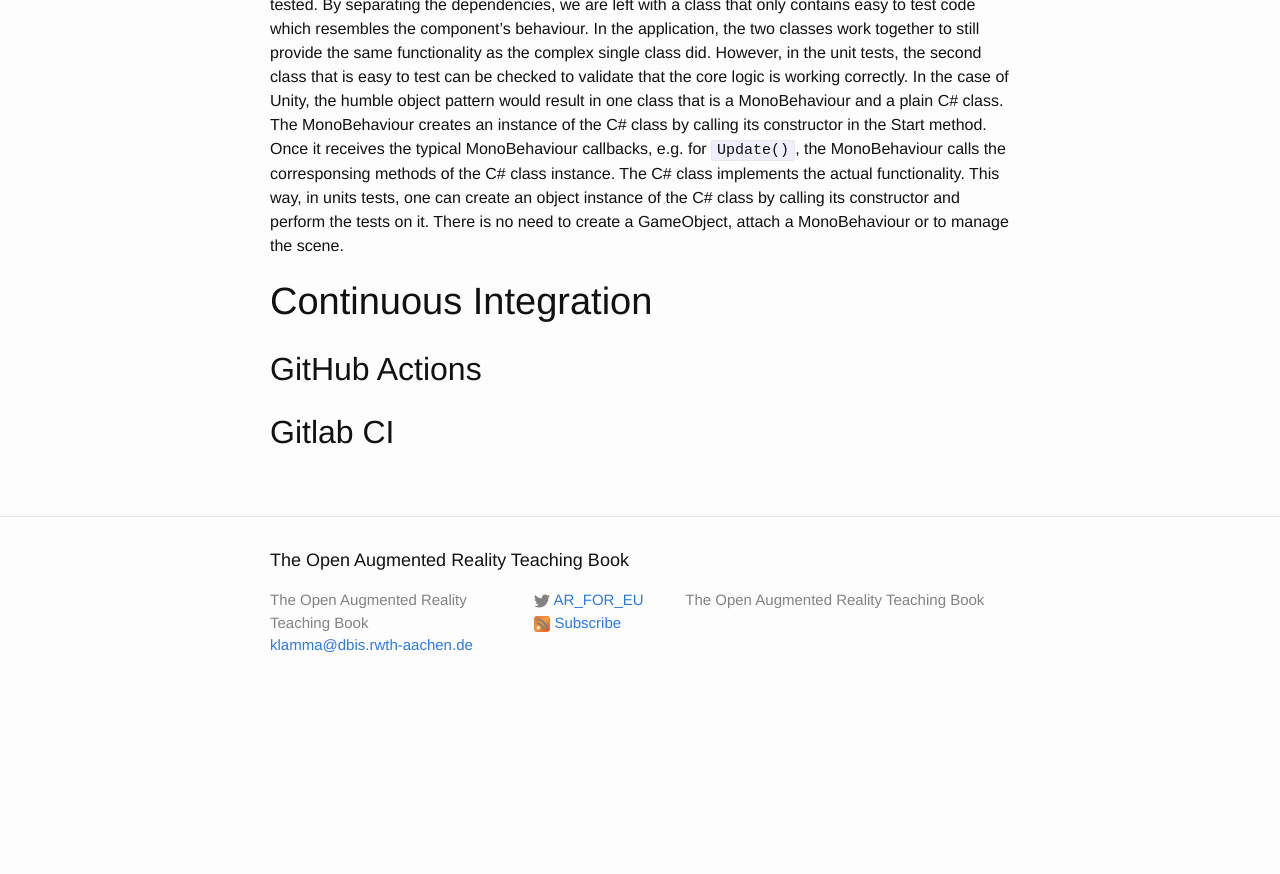
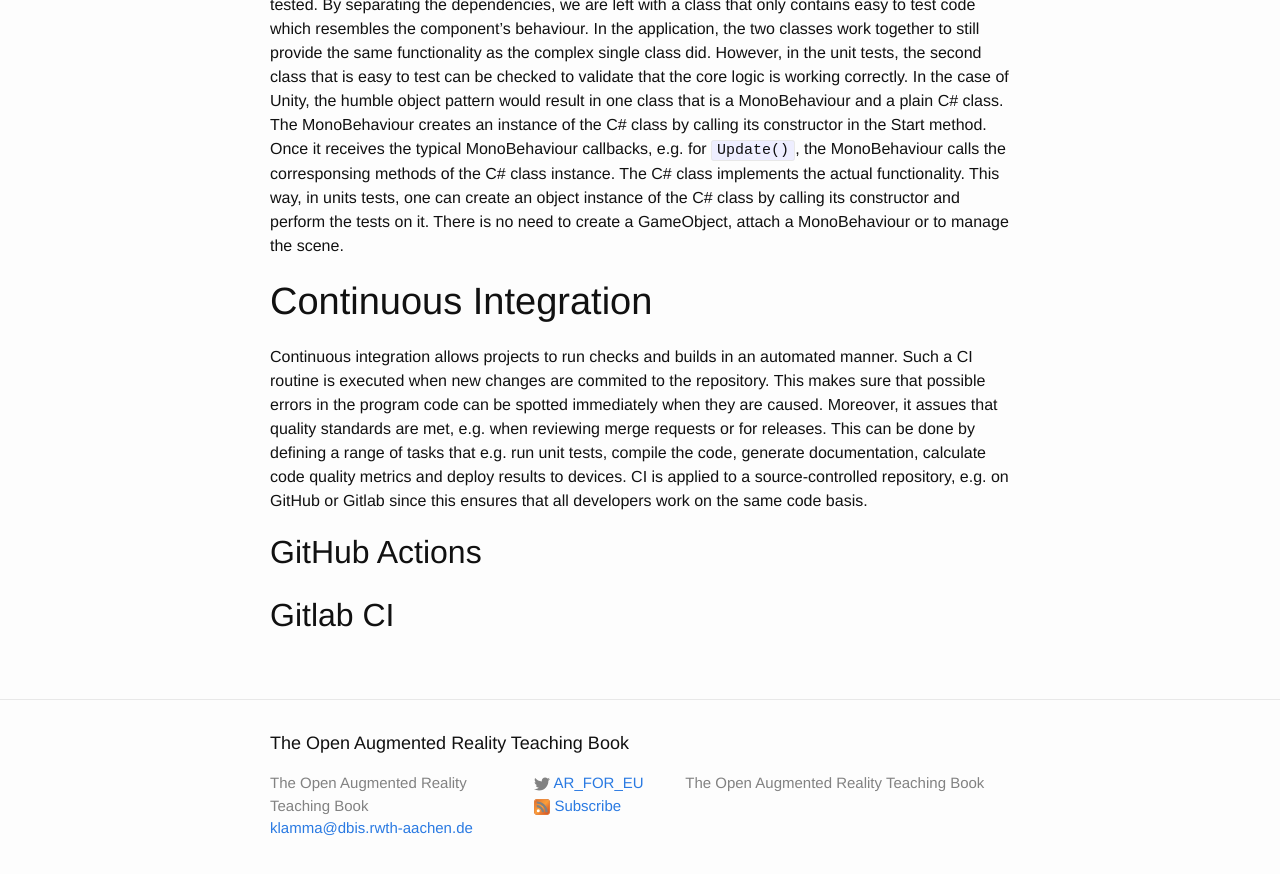
Before and after one commit to klamma/ar-for-eu-book, a Jekyll site: the page built from _pages/chapters/ci_unity.md, in a window 1280 px wide and 900 px high, scrolled down 4309 px. Shown: the top 874 px of the window. Built offline with Jekyll 4.4.1, drawn with Linux system fonts in a browser that asks for light colours; nearby versions of some CDN libraries; before the commit the page ends 5026 px from its top, so only the background shows below that.

Commit message:
added section about ci

```diff
--- a/_pages/chapters/ci_unity.md
+++ b/_pages/chapters/ci_unity.md
@@ -171,6 +171,13 @@ There is no need to create a GameObject, attach a MonoBehaviour or to manage the
 
 # Continuous Integration
 
+Continuous integration allows projects to run checks and builds in an automated manner.
+Such a CI routine is executed when new changes are commited to the repository.
+This makes sure that possible errors in the program code can be spotted immediately when they are caused.
+Moreover, it assues that quality standards are met, e.g. when reviewing merge requests or for releases.
+This can be done by defining a range of tasks that e.g. run unit tests, compile the code, generate documentation, calculate code quality metrics and deploy results to devices.
+CI is applied to a source-controlled repository, e.g. on GitHub or Gitlab since this ensures that all developers work on the same code basis.
+
 ## GitHub Actions
 
 ## Gitlab CI
```
